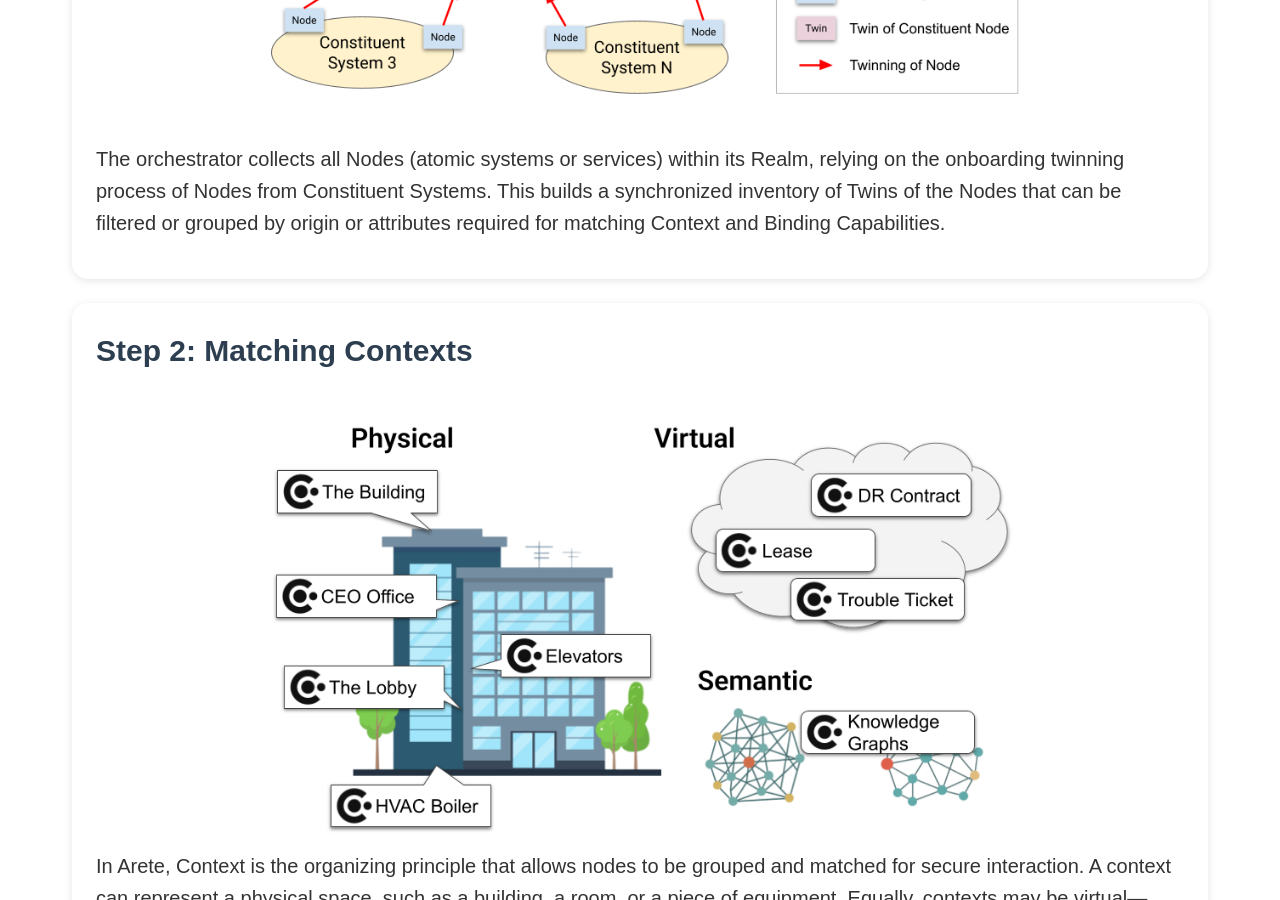
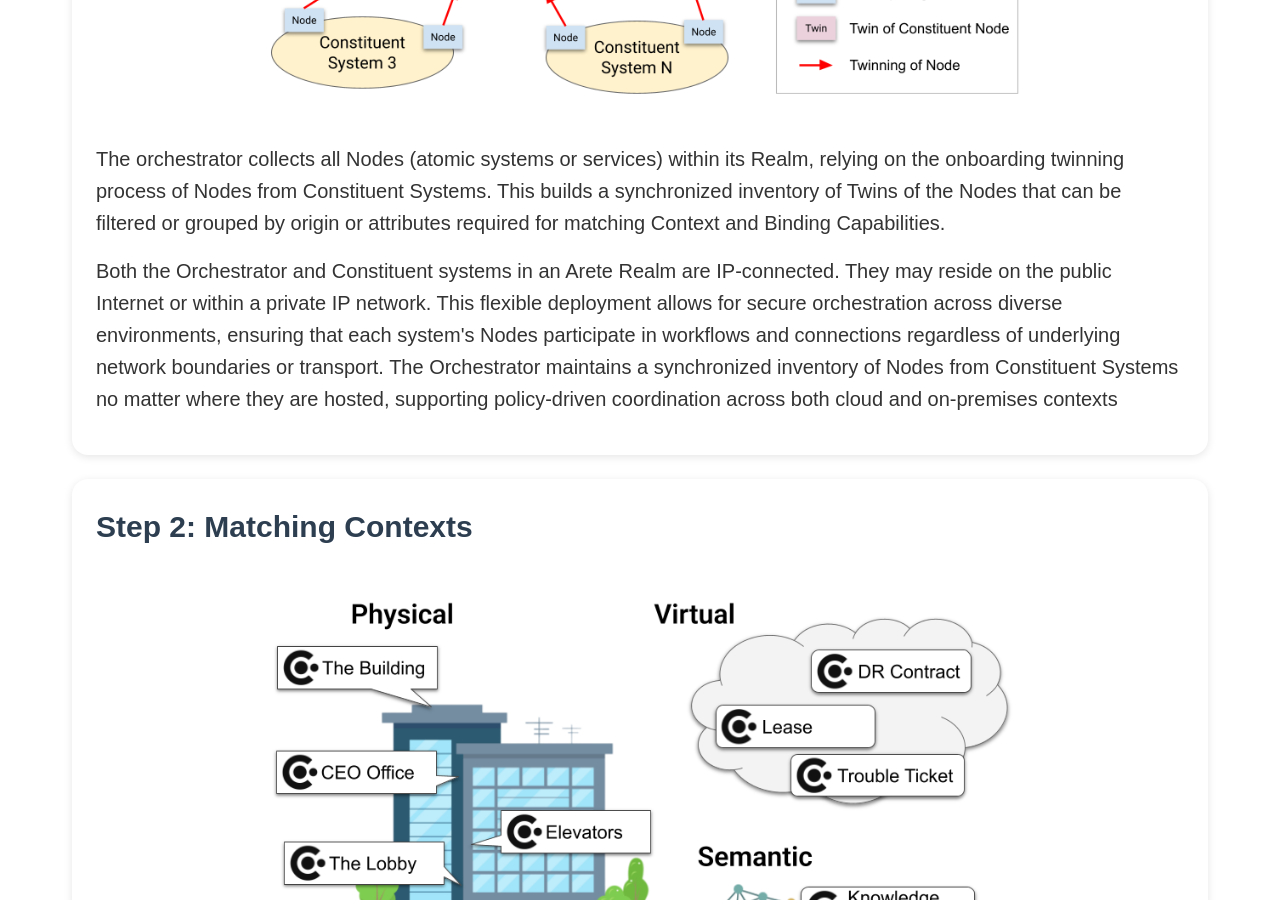
Before and after one commit to project-arete/website, a Jekyll site: the page architecture.html, which Jekyll copies as it is, in a window 1280 px wide and 900 px high, scrolled down 903 px. Built offline with Jekyll 4.4.1, drawn with Linux system fonts in a browser that asks for light colours.

Commit message:
Update architecture.html

```diff
--- a/architecture.html
+++ b/architecture.html
@@ -39,6 +39,7 @@
                 <h2>Step 1: Gathering Nodes</h2>
                 <img src="Step1-Gathering Nodes.png" alt="Gathering Nodes" style="width: 75%; height: auto;" />
                 <p>The orchestrator collects all Nodes (atomic systems or services) within its Realm, relying on the onboarding twinning process of Nodes from Constituent Systems. This builds a synchronized inventory of Twins of the Nodes that can be filtered or grouped by origin or attributes required for matching Context and Binding Capabilities.</p>
+                <p>Both the Orchestrator and Constituent systems in an Arete Realm are IP-connected. They may reside on the public Internet or within a private IP network. This flexible deployment allows for secure orchestration across diverse environments, ensuring that each system's Nodes participate in workflows and connections regardless of underlying network boundaries or transport. The Orchestrator maintains a synchronized inventory of Nodes from Constituent Systems no matter where they are hosted, supporting policy-driven coordination across both cloud and on-premises contexts</p>
             </div>
 
             <div class="card">
```
